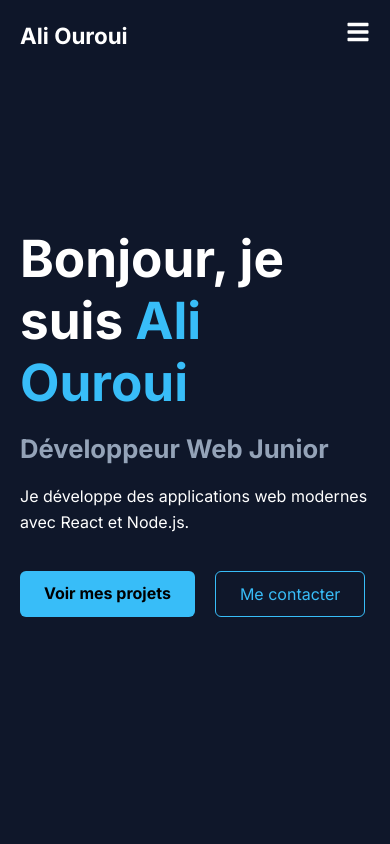
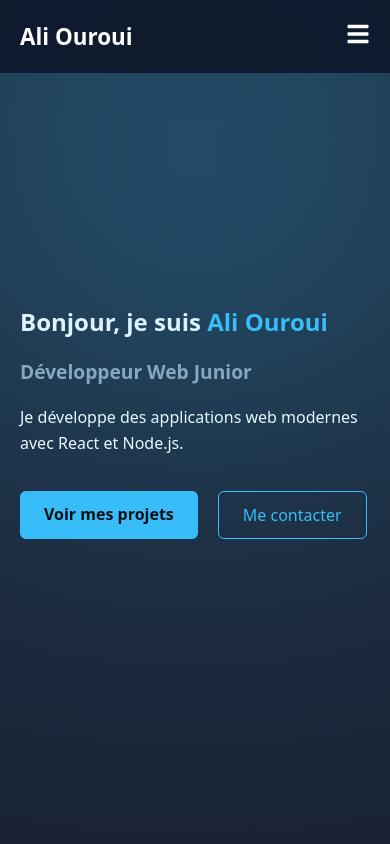
Before and after one commit to Ali-926/portfolio-developpeur, a React (Vite) app in the folder portfolio/: page / in a window 390 px wide. Shown: the top 844 px of the page. Built offline with nearby package versions, Linux system fonts and the light colour scheme.

Commit message:
Improved visual design and responsive layout

```diff
--- a/portfolio/src/components/Hero.jsx
+++ b/portfolio/src/components/Hero.jsx
@@ -5,6 +5,7 @@ function Hero() {
   return (
     <section className="hero">
       <div className="hero-container">
+        <div className="hero-glow"></div>
         <motion.h2
           className="hero-title"
           initial={{ opacity: 0, y: 40 }}
--- a/portfolio/src/components/Projects.jsx
+++ b/portfolio/src/components/Projects.jsx
@@ -9,7 +9,7 @@ const projects = [
     description:
       "Application React de location immobilière avec routing dynamique et composants réutilisables.",
     image: kasaImage,
-    tech: ["React", "CSS"],
+    tech: ["React", "Sass"],
     github: "https://github.com/Ali-926/Kasa",
     demo: "#",
   },
--- a/portfolio/src/components/footer.css
+++ b/portfolio/src/components/footer.css
@@ -1,6 +1,6 @@
 .footer {
   padding: 40px 20px;
-  background: #020617;
+  background: rgb(1, 1, 20);
 }
 
 .footer-container {
@@ -20,3 +20,11 @@
   color: var(--color-primary);
   font-size: 1.4rem;
 }
+
+@media (max-width: 768px) {
+  .footer-container {
+    flex-direction: column;
+    gap: 15px;
+    text-align: center;
+  }
+}
--- a/portfolio/src/components/hero.css
+++ b/portfolio/src/components/hero.css
@@ -2,6 +2,22 @@
   min-height: 100vh;
   display: flex;
   align-items: center;
+  position: relative;
+  overflow: hidden;
+  z-index: 1;
+}
+
+.hero-glow {
+  position: absolute;
+  width: 500px;
+  height: 500px;
+  background: var(--color-primary);
+  filter: blur(180px);
+  opacity: 0.4;
+  top: -100px;
+  left: 50%;
+  transform: translateX(-50%);
+  pointer-events: none;
 }
 
 .hero-container {
@@ -63,3 +79,17 @@
 .btn-secondary:hover {
   transform: translateY(-2px);
 }
+
+@media (max-width: 768px) {
+  .hero h2 {
+    font-size: 1.5rem;
+  }
+
+  .hero h3 {
+    font-size: 1.2rem;
+  }
+
+  .hero p {
+    font-size: 1rem;
+  }
+}
--- a/portfolio/src/components/navbar.css
+++ b/portfolio/src/components/navbar.css
@@ -4,6 +4,7 @@
   top: 0;
   background: rgba(15, 23, 42, 0.9);
   backdrop-filter: blur(8px);
+  z-index: 1000;
 }
 
 .navbar-container {
--- a/portfolio/src/components/projects.css
+++ b/portfolio/src/components/projects.css
@@ -19,16 +19,17 @@
 }
 
 .project-card {
-  background: #1e293b;
-  border-radius: 10px;
-  overflow: hidden;
-  transition: var(--transition);
-  transition: var(--transition);
-  cursor: pointer;
+  background: #0f172a;
+  padding: 25px;
+  border-radius: 12px;
+  transition: all 0.35s ease;
+  border: 1px solid transparent;
 }
 
 .project-card:hover {
   transform: translateY(-8px) scale(1.02);
+  border: 1px solid var(--color-primary);
+  box-shadow: 0 10px 30px rgba(0, 0, 0, 0.4);
 }
 
 .project-image {
@@ -74,3 +75,15 @@
   color: var(--color-primary);
   font-weight: 500;
 }
+
+.projects-grid {
+  display: grid;
+  grid-template-columns: repeat(2, 1fr);
+  gap: 30px;
+}
+
+@media (max-width: 900px) {
+  .projects-grid {
+    grid-template-columns: 1fr;
+  }
+}
--- a/portfolio/src/components/skills.css
+++ b/portfolio/src/components/skills.css
@@ -35,3 +35,21 @@
   display: block;
   font-size: 1rem;
 }
+
+.skills-grid {
+  display: grid;
+  grid-template-columns: repeat(4, 1fr);
+  gap: 30px;
+}
+
+@media (max-width: 900px) {
+  .skills-grid {
+    grid-template-columns: repeat(2, 1fr);
+  }
+}
+
+@media (max-width: 500px) {
+  .skills-grid {
+    grid-template-columns: 1fr;
+  }
+}
--- a/portfolio/src/styles/global.css
+++ b/portfolio/src/styles/global.css
@@ -20,7 +20,7 @@ html {
 }
 
 body {
-  font-family: "Inter", sans-serif;
-  background-color: var(--color-background);
-  color: var(--color-text);
+  font-family: system-ui, sans-serif;
+  background: radial-gradient(circle at top, #1e293b, #020617);
+  color: white;
 }
```
